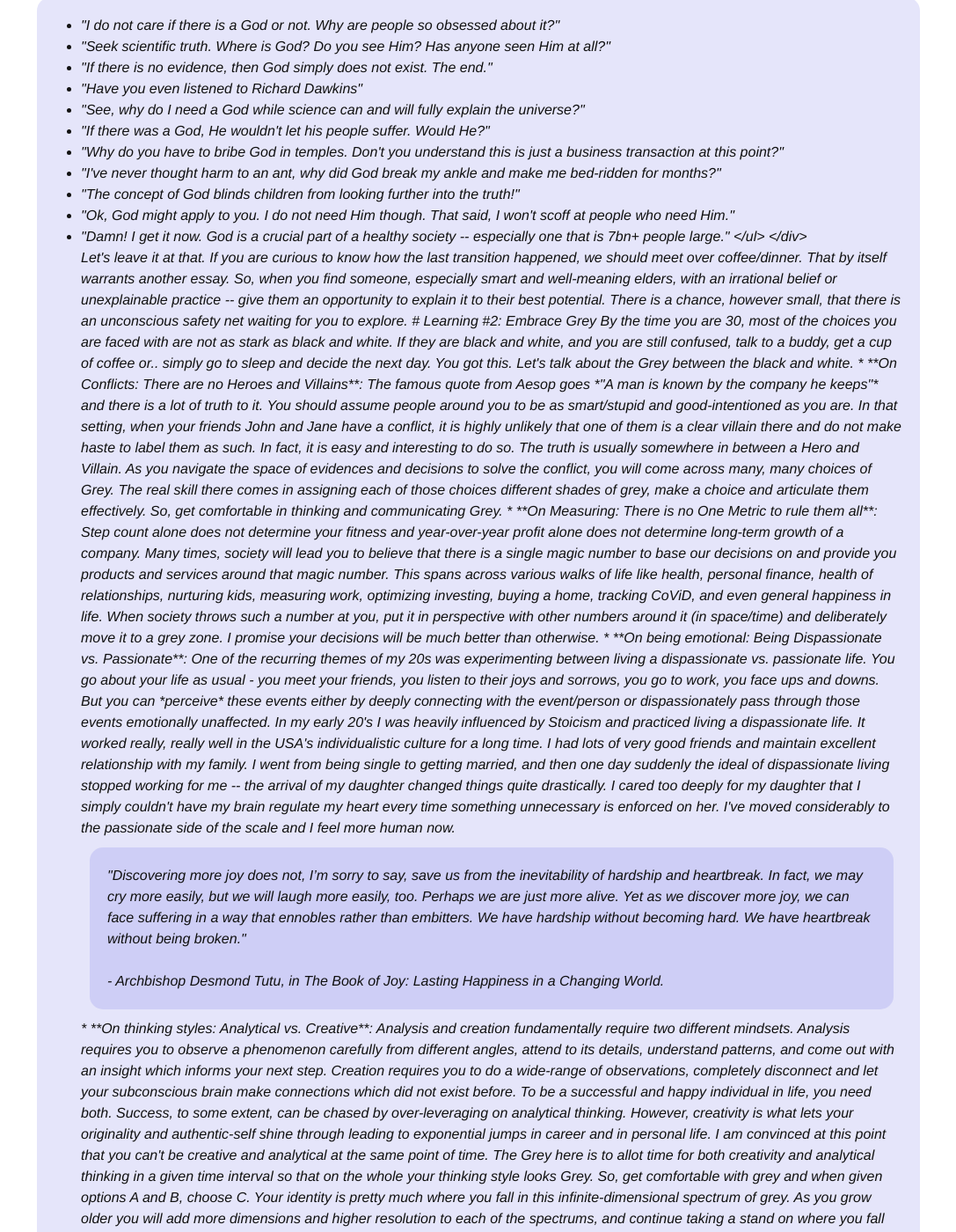
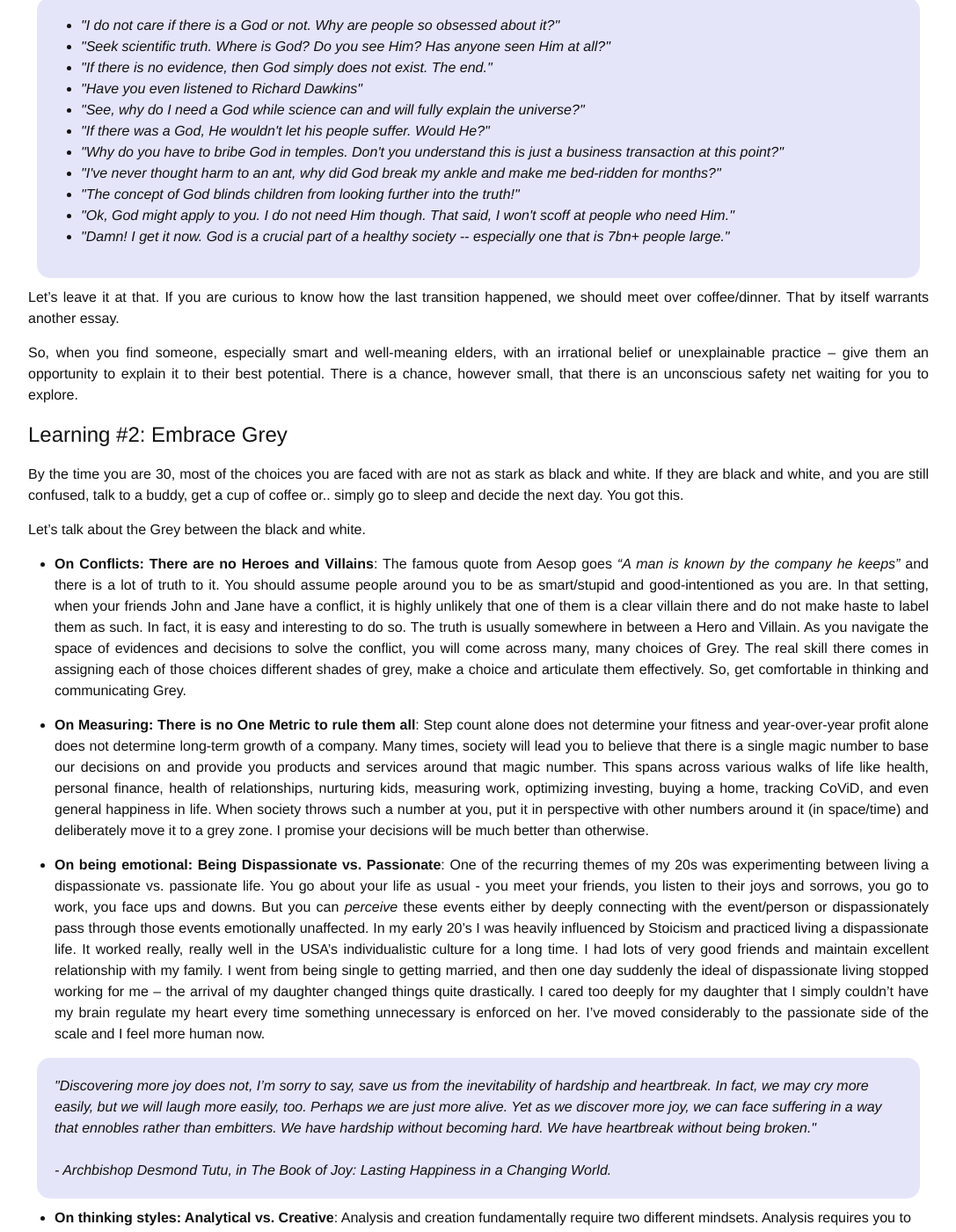
Before and after one commit to narendran/narendran.github.io, a Jekyll site: the page built from _posts/2020-08-01-turning-30.markdown, in a window 1280 px wide and 1400 px high, scrolled down 4173 px. Shown: the whole window at 88% size, without its empty margins (96-1183 px from the left). Built offline with Jekyll 4.4.1, drawn with Linux system fonts in a browser that asks for light colours; some of the changed text lies outside the part shown.

Commit message:
Bullet points update

```diff
--- a/_posts/2020-08-01-turning-30.markdown
+++ b/_posts/2020-08-01-turning-30.markdown
@@ -125,21 +125,21 @@ One other subconscious safety net where I've gone from mockery -> ignoring it ->
 
 Following are some of my own quotes from the past decade in chronological order on the concept of God.
 
-<div style="background-color:rgba(0, 0, 200, 0.1); vertical-align: middle; padding:20px; margin: 10px; border-radius: 15px; font-style: italic;"><ul>
-  <li>"I do not care if there is a God or not. Why are people so obsessed about it?"
-  <li>"Seek scientific truth. Where is God? Do you see Him? Has anyone seen Him at all?"
-  <li>"If there is no evidence, then God simply does not exist. The end."
-  <li>"Have you even listened to Richard Dawkins"
-  <li>"See, why do I need a God while science can and will fully explain the universe?"
-  <li>"If there was a God, He wouldn't let his people suffer. Would He?"
-  <li>"Why do you have to bribe God in temples. Don't you understand this is just a business transaction at this point?"
-  <li>"I've never thought harm to an ant, why did God break my ankle and make me bed-ridden for months?"
-  <li>"The concept of God blinds children from looking further into the truth!"
-  <li>"Ok, God might apply to you. I do not need Him though. That said, I won't scoff at people who need Him."
-  <li>"Damn! I get it now. God is a crucial part of a healthy society -- especially one that is 7bn+ people large."
+<div style="background-color:rgba(0, 0, 200, 0.1); vertical-align: middle; padding:20px; margin: 10px; border-radius: 15px; font-style: italic;">
+  <ul>
+  <li>"I do not care if there is a God or not. Why are people so obsessed about it?"</li>
+  <li>"Seek scientific truth. Where is God? Do you see Him? Has anyone seen Him at all?"</li>
+  <li>"If there is no evidence, then God simply does not exist. The end."</li>
+  <li>"Have you even listened to Richard Dawkins"</li>
+  <li>"See, why do I need a God while science can and will fully explain the universe?"</li>
+  <li>"If there was a God, He wouldn't let his people suffer. Would He?"</li>
+  <li>"Why do you have to bribe God in temples. Don't you understand this is just a business transaction at this point?"</li>
+  <li>"I've never thought harm to an ant, why did God break my ankle and make me bed-ridden for months?"</li>
+  <li>"The concept of God blinds children from looking further into the truth!"</li>
+  <li>"Ok, God might apply to you. I do not need Him though. That said, I won't scoff at people who need Him."</li>
+  <li>"Damn! I get it now. God is a crucial part of a healthy society -- especially one that is 7bn+ people large." </li>
   </ul>
 </div>
-<br />
 
 Let's leave it at that. If you are curious to know how the last transition happened, we should meet over coffee/dinner. That by itself warrants another essay.
 
```
